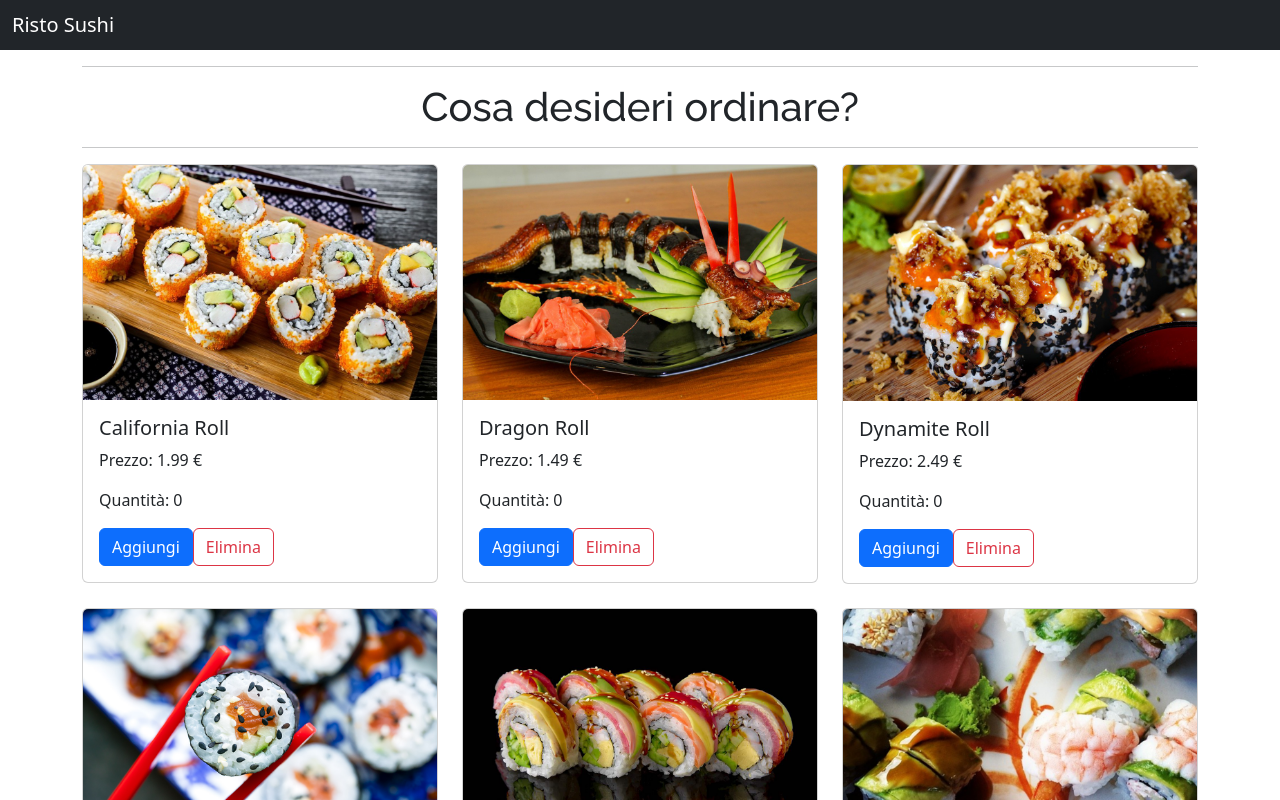
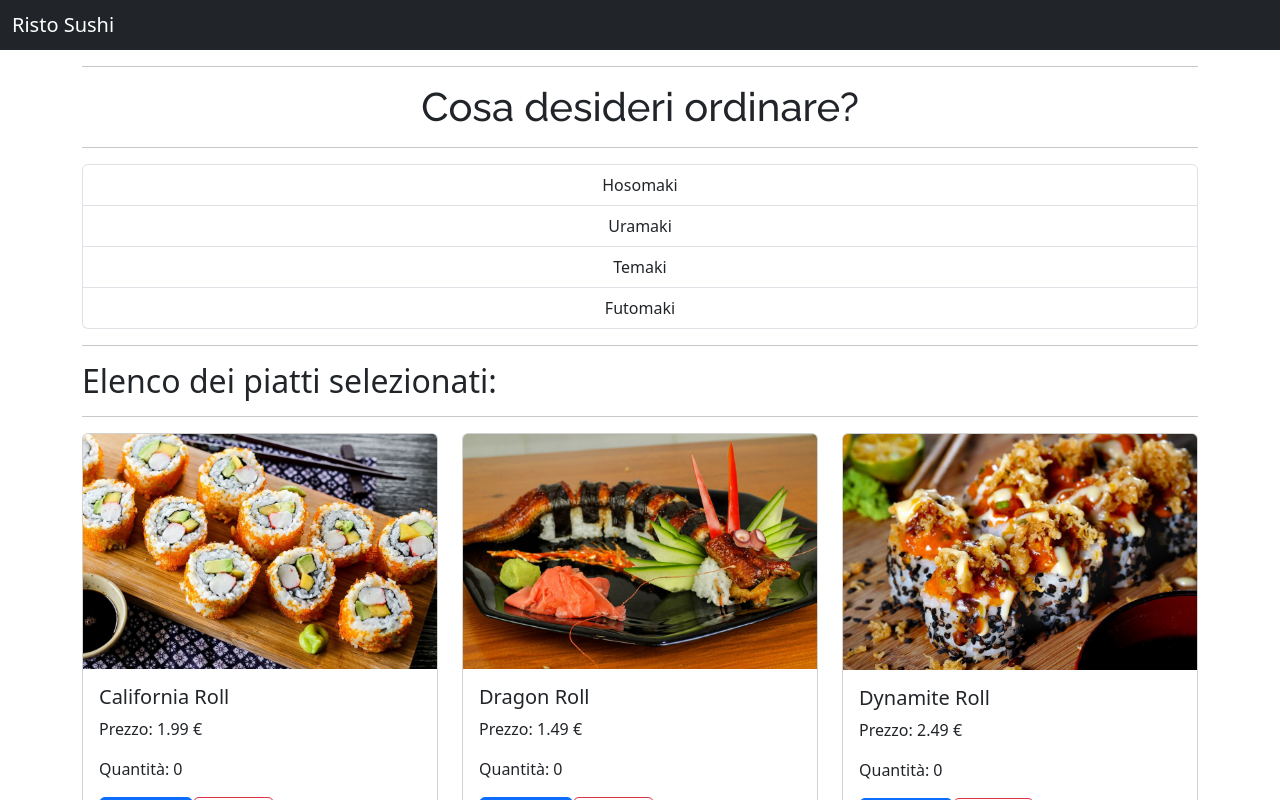
Before and after one commit to Jim2510/menu-interattivo, a React (Create React App) app: page / in a window 1280 px wide. Shown: the top 800 px of the page. Built offline with nearby package versions, Linux system fonts and the light colour scheme.

Commit message:
Deploy build folder

```diff
--- a/src/App.js
+++ b/src/App.js
@@ -1,5 +1,7 @@
 import Navbar from "./components/Navbar";
 import Card from "./components/Card";
+import SelectedDishes from "./components/SelectedDishes";
+import CategoryMenu from "./components/CategoryMenu";
 import React, { Component } from "react";
 import california from "./images/california.png";
 import dragon from "./images/dragon.png";
@@ -7,10 +9,13 @@ import dynamite from "./images/dynamite.png";
 import philadelphia from "./images/philadelphia.png";
 import rainbow from "./images/rainbow.png";
 import shrimp from "./images/shrimp.png";
-import '../src/App.css'
+import '../src/App.css';
 
 class App extends Component {
   state = {
+    selectedCategory: null,
+    selectedDishes: [],
+    categories: ["Hosomaki", "Uramaki", "Temaki", "Futomaki"],
     cards: [
       {
         id: 0,
@@ -18,14 +23,23 @@ class App extends Component {
         prezzo: 1.99,
         immagine: california,
         quantità: 0,
+        category: "Uramaki",
       },
-      { id: 1, nome: "Dragon", prezzo: 1.49, immagine: dragon, quantità: 0 },
+      {
+        id: 1,
+        nome: "Dragon",
+        prezzo: 1.49,
+        immagine: dragon,
+        quantità: 0,
+        category: "Uramaki",
+      },
       {
         id: 2,
         nome: "Dynamite",
         prezzo: 2.49,
         immagine: dynamite,
         quantità: 0,
+        category: "Uramaki",
       },
       {
         id: 3,
@@ -33,24 +47,51 @@ class App extends Component {
         prezzo: 1.49,
         immagine: philadelphia,
         quantità: 0,
+        category: "Uramaki",
       },
-      { id: 4, nome: "Rainbow", prezzo: 2.99, immagine: rainbow, quantità: 0 },
-      { id: 5, nome: "Shrimp", prezzo: 3.49, immagine: shrimp, quantità: 0 },
+      {
+        id: 4,
+        nome: "Rainbow",
+        prezzo: 2.99,
+        immagine: rainbow,
+        quantità: 0,
+        category: "Uramaki",
+      },
+      {
+        id: 5,
+        nome: "Shrimp",
+        prezzo: 3.49,
+        immagine: shrimp,
+        quantità: 0,
+        category: "Uramaki",
+      },
     ],
+  };
+
+  handleAddToSelectedDishes = (selectedDish) => {
+    const { selectedDishes } = this.state;
+    const existingDishIndex = selectedDishes.findIndex((dish) => dish.id === selectedDish.id);
+
+    if (existingDishIndex !== -1) {
+      // Se il piatto è già presente nell'elenco, incrementa la quantità
+      selectedDishes[existingDishIndex].quantità++;
+    } else {
+      // Altrimenti, aggiungi il piatto all'elenco con quantità 1
+      selectedDishes.push({ ...selectedDish, quantità: 1 });
+    }
+
+    this.setState({ selectedDishes });
   };
 
   handleReset = () => {
     // Ripristina lo stato iniziale
     this.setState({
-      cards: [
-        { id: 0, nome: "California", prezzo: 1.99, immagine: california, quantità: 0 },
-        { id: 1, nome: "Dragon", prezzo: 1.49, immagine: dragon, quantità: 0 },
-        { id: 2, nome: "Dynamite", prezzo: 2.49, immagine: dynamite, quantità: 0 },
-        { id: 3, nome: "Philadelphia", prezzo: 1.49, immagine: philadelphia, quantità: 0 },
-        { id: 4, nome: "Rainbow", prezzo: 2.99, immagine: rainbow, quantità: 0 },
-        { id: 5, nome: "Shrimp", prezzo: 3.49, immagine: shrimp, quantità: 0 },
-      ],
+      selectedCategory: null,
     });
+  };
+
+  handleCategoryChange = (category) => {
+    this.setState({ selectedCategory: category });
   };
 
   handleDelete = (cardId) => {
@@ -60,7 +101,7 @@ class App extends Component {
 
   handleIncrement = (card) => {
     const cards = [...this.state.cards];
-    const id = cards.indexOf(card);
+    const id = cards.findIndex((c) => c.id === card.id);
     cards[id] = { ...card };
     cards[id].quantità++;
     this.setState({ cards });
@@ -68,7 +109,7 @@ class App extends Component {
 
   handleDecrement = (card) => {
     const cards = [...this.state.cards];
-    const id = cards.indexOf(card);
+    const id = cards.findIndex((c) => c.id === card.id);
     if (cards[id].quantità > 0) {
       cards[id] = { ...card };
       cards[id].quantità--;
@@ -77,6 +118,11 @@ class App extends Component {
   };
 
   render() {
+    const { selectedCategory, cards, categories, selectedDishes } = this.state;
+    const filteredCards = selectedCategory
+      ? cards.filter((card) => card.category === selectedCategory || selectedCategory === "Uramaki")
+      : cards;
+
     return (
       <>
         <Navbar />
@@ -84,14 +130,23 @@ class App extends Component {
           <hr />
           <h1 className="text-center">Cosa desideri ordinare?</h1>
           <hr />
+          <CategoryMenu
+            categories={categories}
+            selectedCategory={selectedCategory}
+            onCategoryChange={this.handleCategoryChange}
+          />
+          <hr />
+          <SelectedDishes selectedDishes={selectedDishes} />
+          <hr />
           <div className="row d-flex justify-content-center">
-            {this.state.cards.map((card) => (
+            {filteredCards.map((card) => (
               <div key={card.id} className="col-md-4">
                 <Card
                   card={card}
                   onIncrement={this.handleIncrement}
                   onDecrement={this.handleDecrement}
-                  onDelete={this.handleDelete} // Passa la funzione di decremento
+                  onDelete={this.handleDelete}
+                  onAddToSelectedDishes={this.handleAddToSelectedDishes}
                 />
               </div>
             ))}
@@ -107,4 +162,5 @@ class App extends Component {
   }
 }
 
+
 export default App;
--- /dev/null
+++ b/src/components/CategoryMenu.js
@@ -0,0 +1,24 @@
+import React from 'react';
+
+const CategoryMenu = ({ categories, selectedCategory, onCategoryChange }) => (
+  <div className="category-menu">
+    <ul className="list-group text-center pointer-event">
+      {categories.map((category) => {
+        const hasCards = selectedCategory === category || selectedCategory === "Uramaki";
+        const listItemClasses = `list-group-item ${selectedCategory === category ? 'active' : ''}`;
+        return (
+          <li
+            key={category}
+            className={listItemClasses}
+            onClick={() => onCategoryChange(category)}
+            style={{ cursor: hasCards ? 'pointer' : 'not-allowed' }}
+          >
+            {category}
+          </li>
+        );
+      })}
+    </ul>
+  </div>
+);
+
+export default CategoryMenu;
--- /dev/null
+++ b/src/components/SelectedDishes.js
@@ -0,0 +1,14 @@
+import React from 'react';
+
+const SelectedDishes = ({ selectedDishes }) => (
+  <div className="selected-dishes">
+    <h2>Elenco dei piatti selezionati:</h2>
+    <ul>
+      {selectedDishes.map((dish) => (
+        <li key={dish.id}>{dish.nome} - Quantità: {dish.quantità}</li>
+      ))}
+    </ul>
+  </div>
+);
+
+export default SelectedDishes;
```
Also changed, not shown: 21 other files (tests, documents, lock files or other folders).
